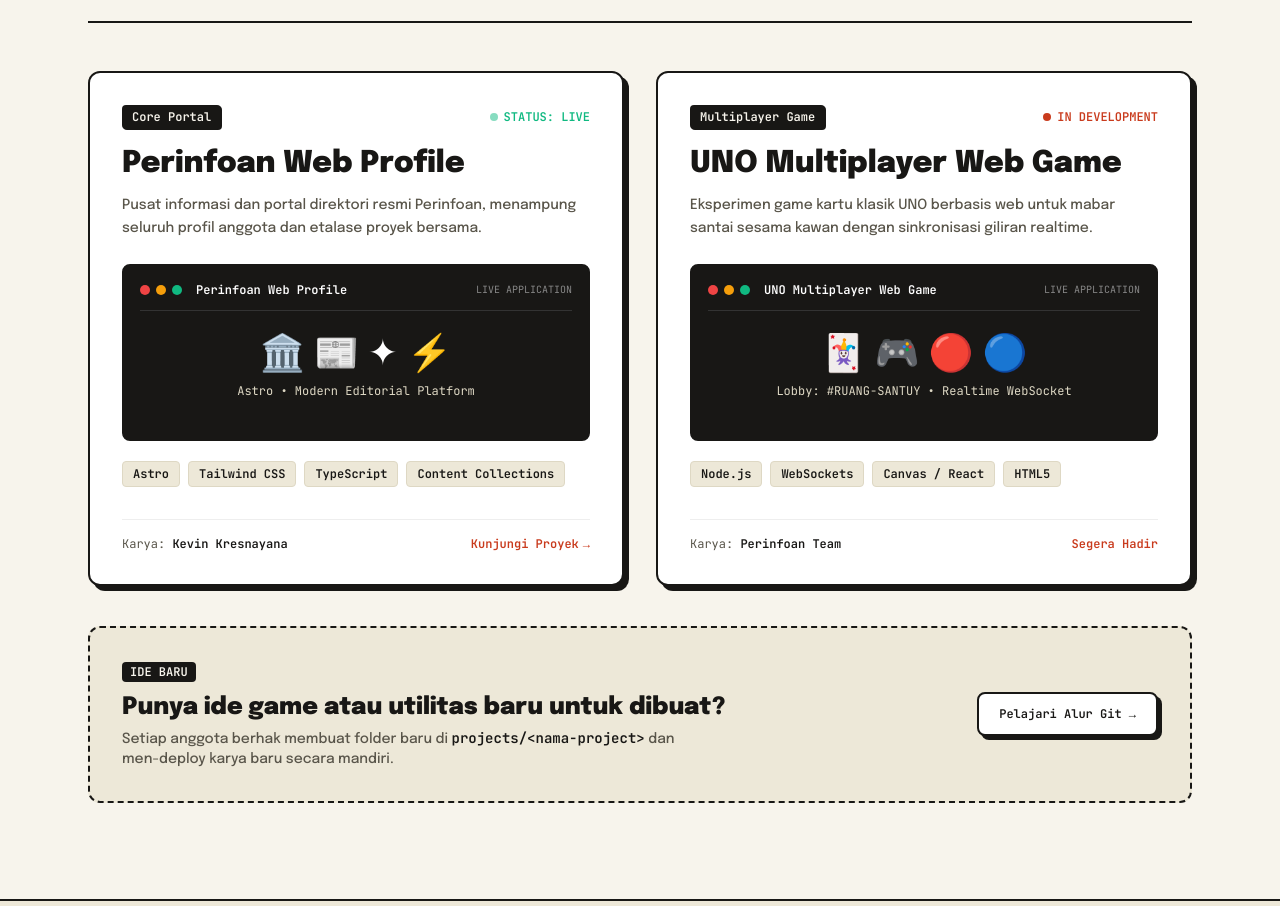
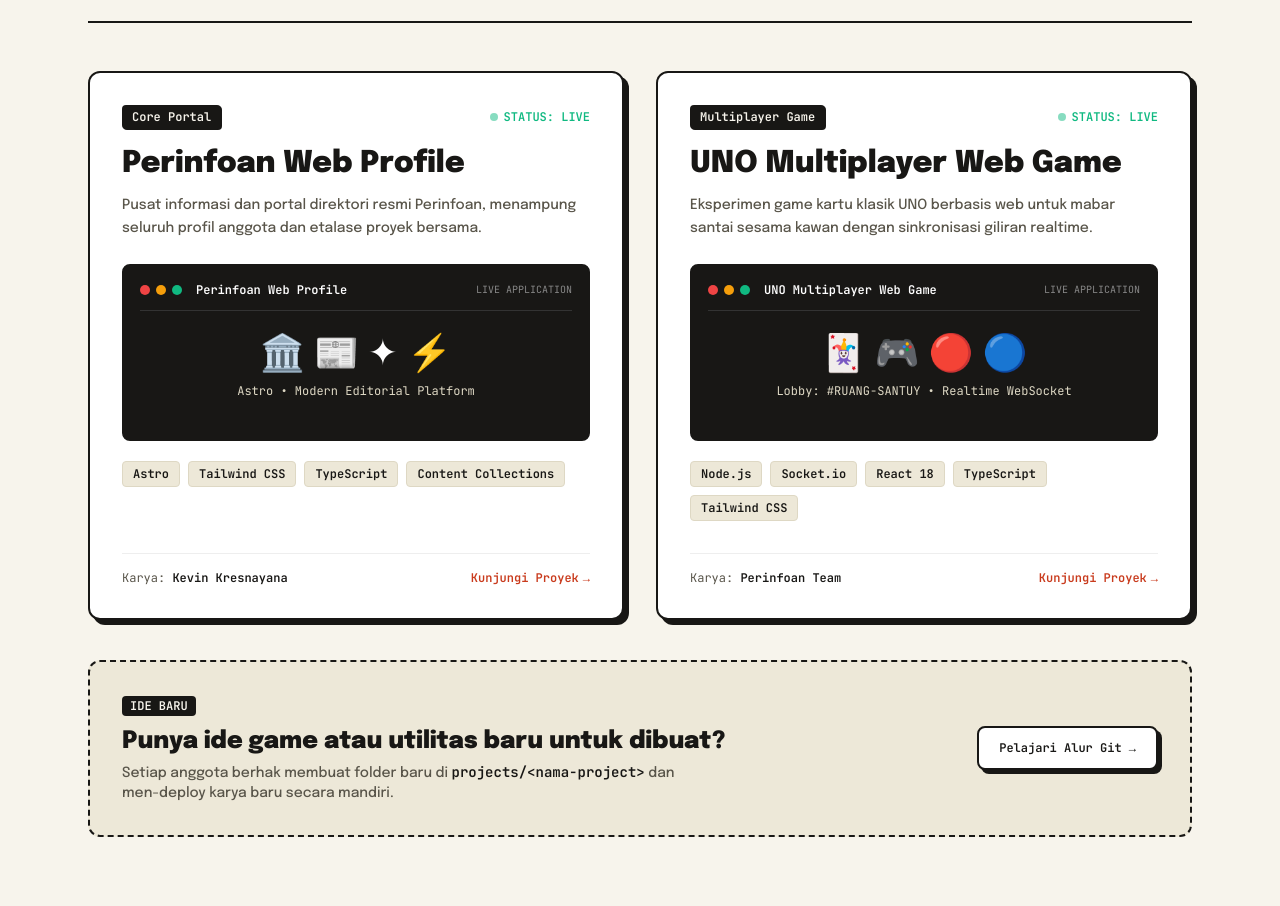
Before and after one commit to kevinkresna25/perinfoan, an Astro site in the folder projects/profile/: page / in a window 1280 px wide. Shown: the part 2717-3623 px from the top of the page. Built offline with nearby package versions, Linux system fonts and the light colour scheme; Astro itself is replaced by a stand-in of ours.

Commit message:
feat(profile): mark UNO game as live with official url

```diff
--- a/projects/profile/src/content/projects/uno-game.md
+++ b/projects/profile/src/content/projects/uno-game.md
@@ -1,13 +1,15 @@
 ---
 title: "UNO Multiplayer Web Game"
 description: "Eksperimen game kartu klasik UNO berbasis web untuk mabar santai sesama kawan dengan sinkronisasi giliran realtime."
-status: "in-development"
+status: "live"
 slug: "uno"
+url: "https://uno.perinfoan.web.id"
 techStack:
   - "Node.js"
-  - "WebSockets"
-  - "Canvas / React"
-  - "HTML5"
+  - "Socket.io"
+  - "React 18"
+  - "TypeScript"
+  - "Tailwind CSS"
 contributors:
   - "Perinfoan Team"
 category: "Multiplayer Game"
```
